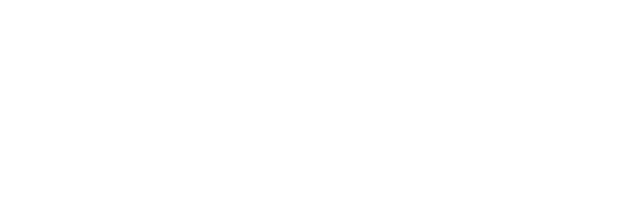
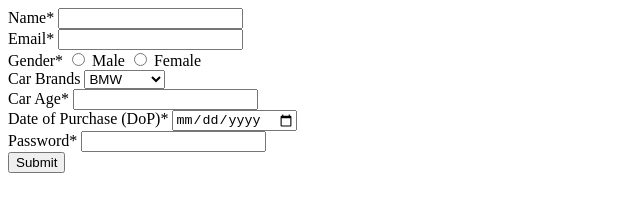
Before and after one commit to acciojob/car-insurance-form-shivambirla784, a website: page main.html in a window 1280 px wide. Shown: the whole page, without its empty margins (0-640 px from the left). Drawn offline with Linux system fonts and the light colour scheme.

Commit message:
created a submission

```diff
--- a/main.html
+++ b/main.html
@@ -1,16 +1,59 @@
 <!DOCTYPE html>
+<html lang="en">
+<head>
+    <meta charset="UTF-8">
+    <meta name="viewport" content="width=device-width, initial-scale=1.0">
+    <title>Car Insurance Registration Form</title>
+</head>
+<body>
+    <form method="post">
+        <div>
+            <label for="name">Name*</label>
+            <input type="text" id="name" name="name" required>
+        </div>
 
-<html>
+        <div>
+            <label for="email">Email*</label>
+            <input type="email" id="email" name="email" required>
+        </div>
 
-<head>
-	<link rel="stylesheet" href="styles.css">
-</head>
+        <div>
+            <label>Gender*</label>
+            <input type="radio" id="male" name="gender" value="male" required>
+            <label for="male">Male</label>
 
-<body>
-	<!-- the entire body must be written by student -->
-    <script type="text/javascript" src="./script.js">
-</script>
+            <input type="radio" id="female" name="gender" value="female" required>
+            <label for="female">Female</label>
 
+        </div>
+
+        <div>
+            <label for="cars">Car Brands</label>
+            <select id="cars" name="cars">
+                <option value="bmw">BMW</option>
+                <option value="audi">Audi</option>
+                <option value="mercedes">Mercedes</option>
+            </select>
+        </div>
+
+        <div>
+            <label for="carage">Car Age*</label>
+            <input type="number" id="carage" name="carage" required>
+        </div>
+
+        <div>
+            <label for="dop">Date of Purchase (DoP)*</label>
+            <input type="date" id="dop" name="dop" required>
+        </div>
+
+        <div>
+            <label for="password">Password*</label>
+            <input type="password" id="password" name="password" required>
+        </div>
+
+        <div>
+            <button type="submit">Submit</button>
+        </div>
+    </form>
 </body>
-
 </html>
```
